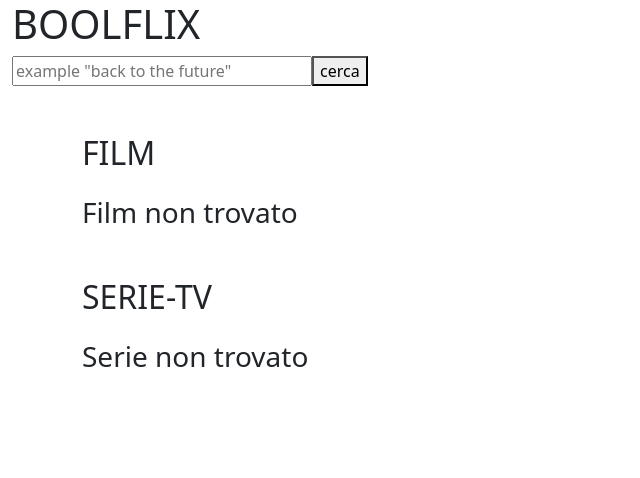
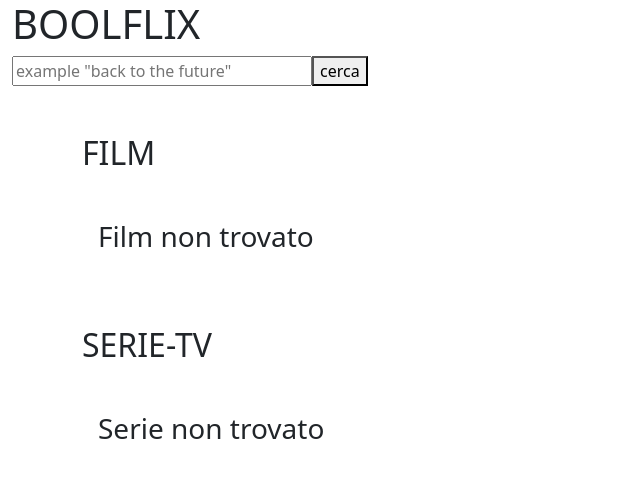
Before and after one commit to Fedois/vite-boolflix, a Vue app: page / in a window 1280 px wide. Shown: the top 478 px of the page, without its empty margins (0-640 px from the left). Built offline with nearby package versions, Linux system fonts and the light colour scheme; no server answers.

Commit message:
cambiato nome funzione writing

```diff
--- a/src/components/AppHeader.vue
+++ b/src/components/AppHeader.vue
@@ -13,7 +13,7 @@ export default {
         }
     },
     methods: {
-        writingName(){
+        writingTitle(){
             if(this.store.inputNameValue != ''){
                 axios
                     .get('https://api.themoviedb.org/3/search/movie?api_key=9c81a37192d026771ec214401d8ef5f4&query=' + this.store.inputNameValue)
@@ -45,7 +45,7 @@ export default {
             }
     },
     created(){
-        this.writingName()
+        this.writingTitle()
     }
 }
 </script>
@@ -54,7 +54,7 @@ export default {
     <header>
         <div class="container-fluid">
             <h1>BOOLFLIX</h1>
-            <SearchInput @search="writingName" />
+            <SearchInput @search="writingTitle" />
         </div>
     </header>
 </template>
--- a/src/components/AppMain.vue
+++ b/src/components/AppMain.vue
@@ -22,19 +22,19 @@ export default {
        <div class="container">
         <!-- sezione film -->
             <h2 id="films" class="mt-5">FILM</h2>
-            <div class="my-cards-films row row-cols-4" v-if="store.listFilm.length > 0">
+            <div class="my-cards-films p-3 row row-cols-4" v-if="store.listFilm.length > 0">
                 <cardsFilm />
             </div>
-            <div v-else>
+            <div v-else class="p-3">
                 <h3 class="mt-4">Film non trovato</h3>
             </div>
 
         <!-- sezione serie -->
             <h2 id="serie-tv" class="mt-5">SERIE-TV</h2>
-            <div class="my-cards-series row row-cols-4" v-if="store.listSerie.length > 0">
+            <div class="my-cards-series p-3 row row-cols-4" v-if="store.listSerie.length > 0">
                 <cardsSerie />
             </div>
-            <div v-else>
+            <div v-else class="p-3">
                 <h3 class="mt-4">Serie non trovato</h3>
             </div>
        </div>
--- a/src/components/cardsFilm.vue
+++ b/src/components/cardsFilm.vue
@@ -20,6 +20,7 @@ export default {
         <div v-else class="poster">
             <img :src="`https://image.tmdb.org/t/p/w342${film.poster_path}`" :alt="film.title">
         </div>
+
         <div class="info-film">
             <h5 class="title">titolo:
                 <p class="d-inline-block">{{ film.title }}</p>
--- a/src/components/cardsSerie.vue
+++ b/src/components/cardsSerie.vue
@@ -20,6 +20,7 @@ export default {
         <div v-else class="poster">
             <img :src="`https://image.tmdb.org/t/p/w342${serie.poster_path}`" :alt="serie.title">
         </div>
+
         <div class="info-film">
             <h5 class="title">titolo:
                 <p class="d-inline-block">{{ serie.name }}</p>
```
